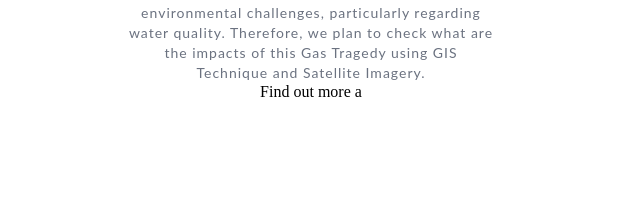
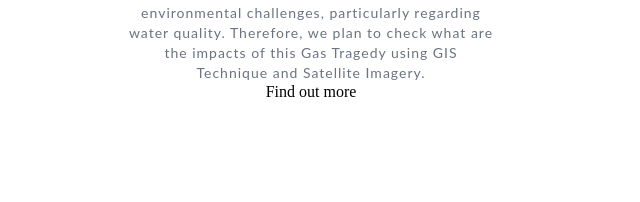
Before and after one commit to ayushpatel1248/omdenaLocalChapterVitbhopal, a plain HTML site: page index.html in a window 1280 px wide. Shown: the part 1362-1564 px from the top of the page, 0-640 px from the left. Drawn offline with nearby package versions, Linux system fonts and the light colour scheme.

Commit message:
Update index.html

```diff
--- a/index.html
+++ b/index.html
@@ -89,7 +89,7 @@
                 </p>
 
                 <a href="project1.html">
-                    Find out more a
+                    Find out more
 
                     </a>
                 </a>
```
